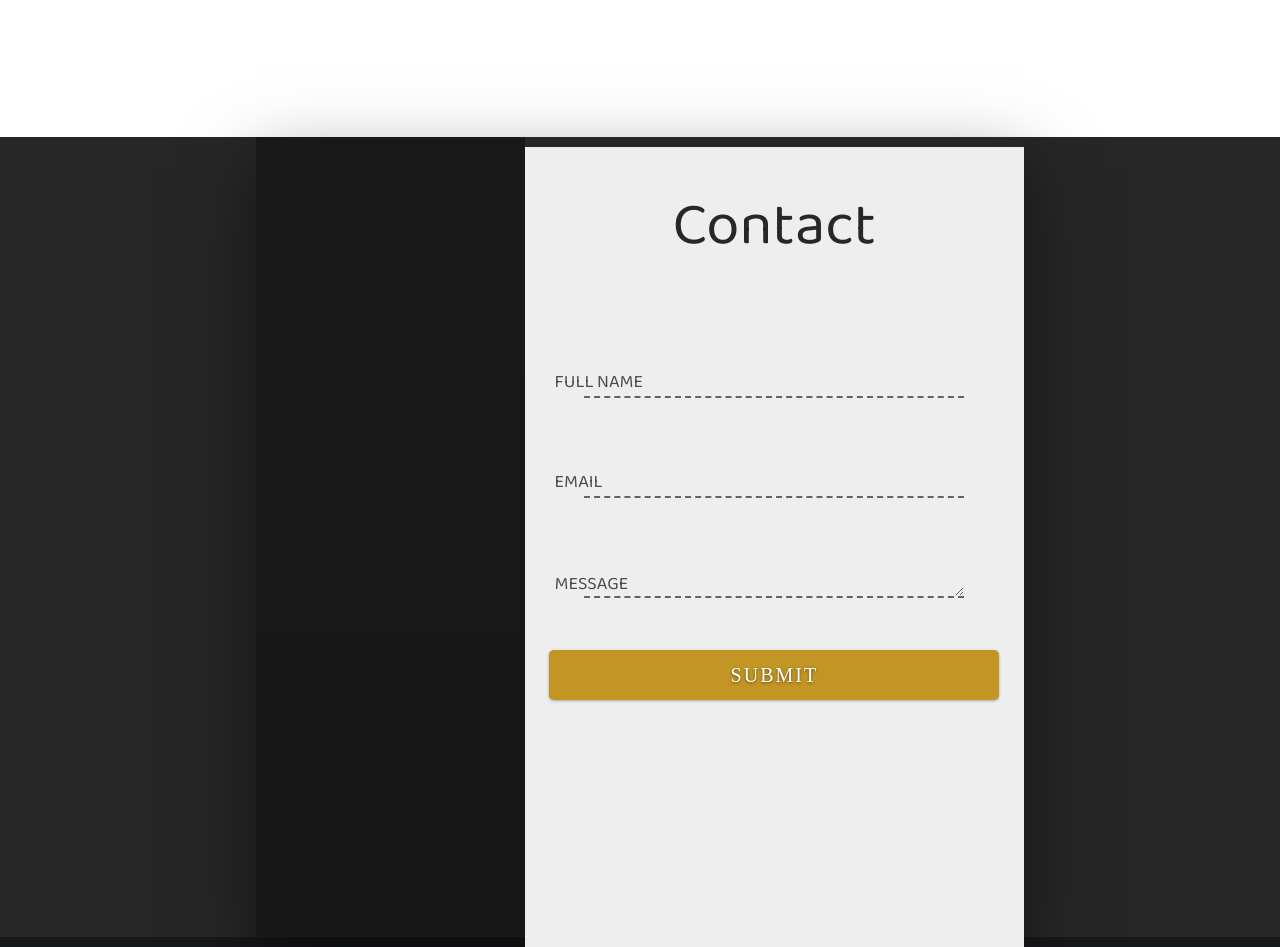
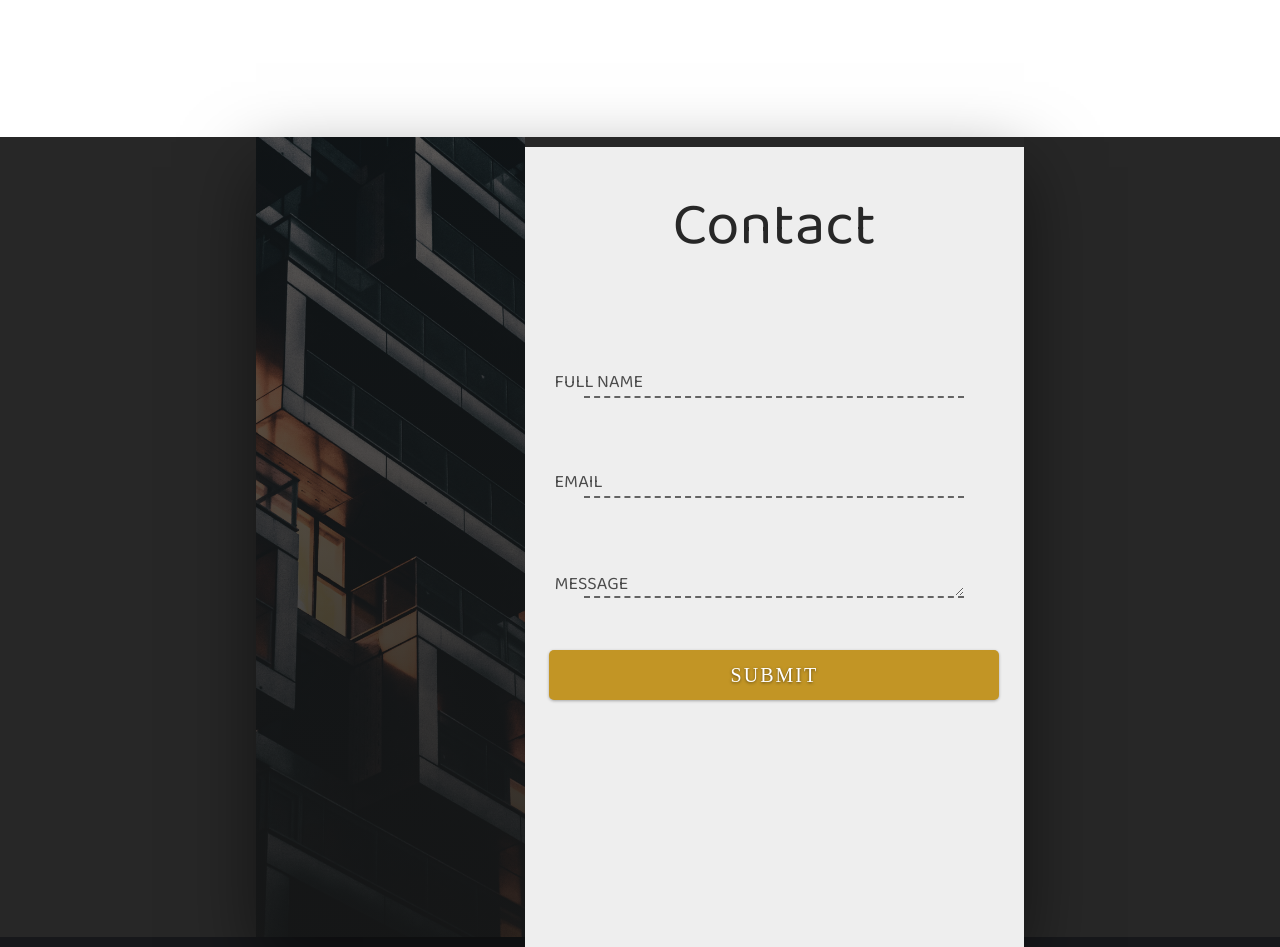
Before and after one commit to mdcodelab/design-interior-website, a plain HTML site: page index.html in a window 1280 px wide. Shown: the part 2860-3807 px from the top of the page. Drawn offline with nearby package versions, Linux system fonts and the light colour scheme.

Commit message:
added photo

```diff
--- a/style.css
+++ b/style.css
@@ -648,7 +648,7 @@ div.contact-wrapper {
     width: 35%;
     height: 100%;
     background: linear-gradient(rgba(15, 15, 15, 0.6), rgba(22, 22, 22, 0.9)),
-        url("/Architect_website/img/contact-bg.jpg") center no-repeat;
+        url("/img/contact-bg.jpg") center no-repeat;
     background-size: cover;
 }
 
```
